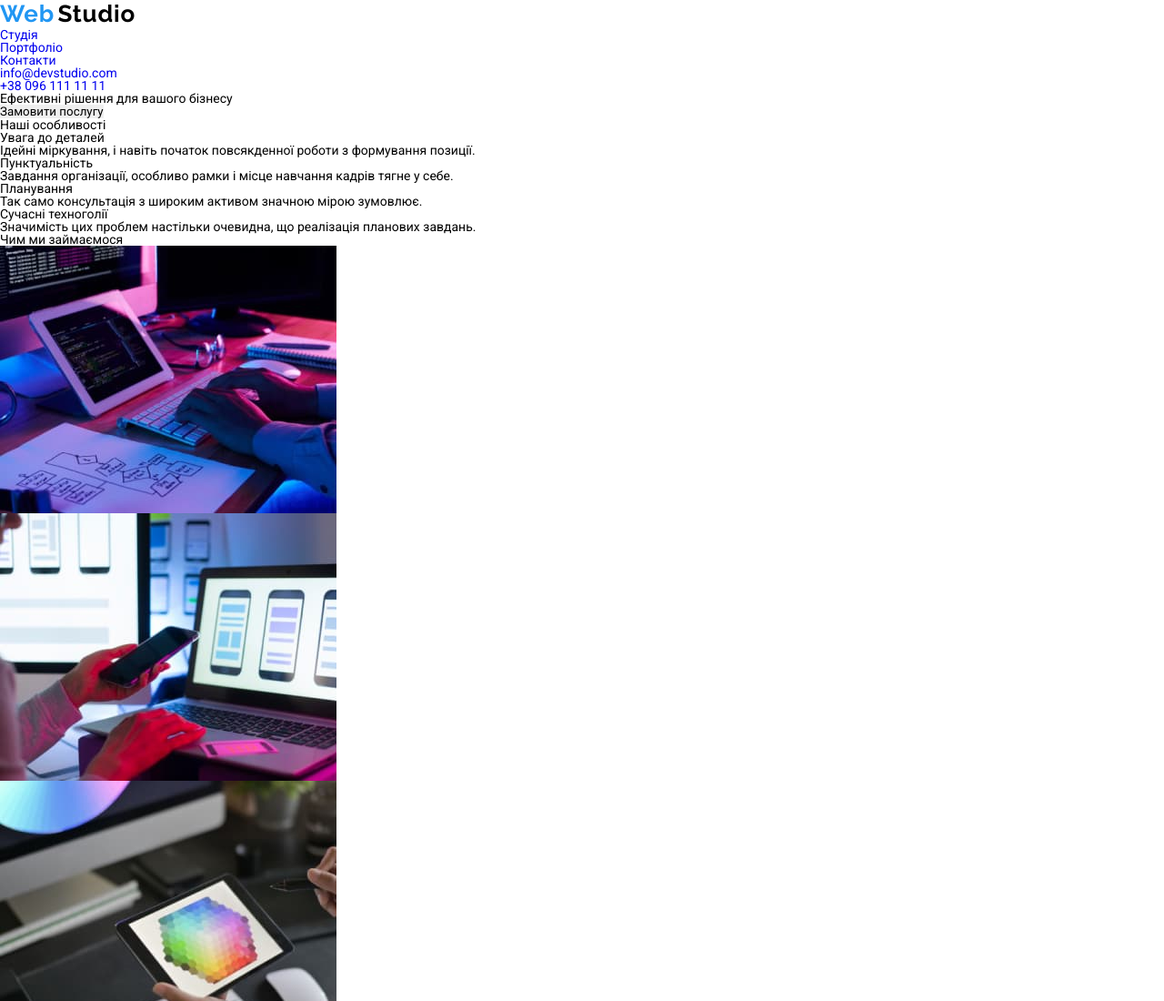
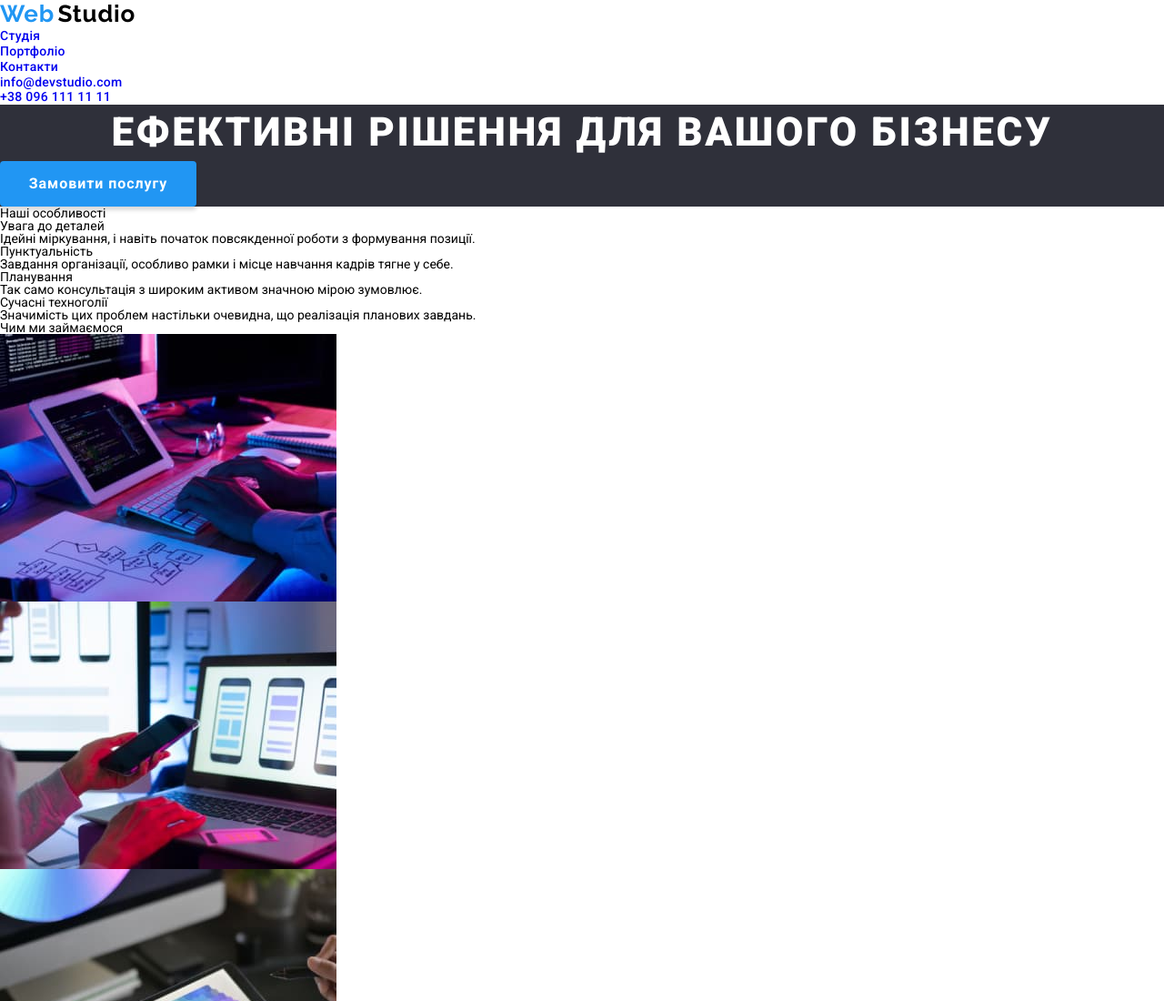
Before and after one commit to MykytaKovtun/goit-markup-hw-02, a plain HTML site: page index.html in a window 1280 px wide. Shown: the top 1100 px of the page at 91% size. Drawn offline with Linux system fonts and the light colour scheme.

Commit message:
headerstyle

```diff
--- a/index.html
+++ b/index.html
@@ -17,25 +17,25 @@
             <a class="logo" href="#"><span class="logo part1">Web</span> <span class="logo part2">Studio</span> </a>
 
             <ul class="navigation">
-                <li><a href="./index.html">Студія</a></li>
-                <li><a href="./porfolio.html">Портфоліо</a></li>
-                <li><a href="#">Контакти</a></li>
+                <li class="navigation-item"><a href="./index.html">Студія</a></li>
+                <li class="navigation-item"><a href="./porfolio.html">Портфоліо</a></li>
+                <li class="navigation-item"><a href="#">Контакти</a></li>
             </ul>
         </nav>
-        <ul>
-            <li><a href="mailto:info@devstudio.com">info@devstudio.com</a></li>
-            <li><a href="tel:+380961111111">+38 096 111 11 11</a></li>
+        <ul class="feedback">
+            <li class="feedback-item"><a href="mailto:info@devstudio.com">info@devstudio.com</a></li>
+            <li class="feedback-item"><a href="tel:+380961111111">+38 096 111 11 11</a></li>
         </ul>
     </header>
     <main>
 
-        <section>
-            <h1>Ефективні рішення для вашого бізнесу</h1>
-            <button type="button">Замовити послугу</button>
+        <section class="primary-maintitle">
+            <h1 class="maintitle">Ефективні рішення для вашого бізнесу</h1>
+            <button class="maintitle-button" type="button">Замовити послугу</button>
         </section>
 
         <section>
-            <h2>Наші особливості</h2>
+            <h2 class="features">Наші особливості</h2>
             <ul>
                 <li>
                     <h3>Увага до деталей</h3>
--- a/styles/styles.css
+++ b/styles/styles.css
@@ -84,6 +84,15 @@ h6 {
     font-size: inherit;
     font-weight: 400;
 }
+body{
+    font-family: 'Roboto', sans-serif;
+}
+
+:root {
+    --color-title: #212121;
+    --color-subtitle: #757575;
+}
+/* header */
 /*logo*/
 .logo {}
 
@@ -104,3 +113,51 @@ h6 {
     letter-spacing: 0.03em;
     color: black;
 }
+.navigation {}
+
+.navigation-item {
+    color: var(--color-title);
+    font-weight: 500;
+    font-size: 14px;
+    line-height: 1.2;
+    letter-spacing: 0.02em;
+}
+
+.feedback {}
+
+.feedback-item {
+    color: var(--color-subtitle);
+    font-weight: 500;
+    font-size: 14px;
+    line-height: 1.2;
+    letter-spacing: 0.02em;
+}
+/* main */
+/* buy */
+.primary-maintitle{
+    background: #2F303A;
+}
+.maintitle {
+    font-weight: 900;
+    font-size: 44px;
+    line-height: 1.4;
+    text-align: center;
+    letter-spacing: 0.06em;
+    text-transform: uppercase;
+    color: #FFFFFF;
+}
+
+.maintitle-button {
+    width: 216px;
+    height: 50px;
+    background: #2196F3;
+    box-shadow: 0px 4px 4px rgba(0, 0, 0, 0.15);
+    border-radius: 4px;
+    font-weight: 700;
+    font-size: 16px;
+    line-height: 2;
+    align-items: center;
+    text-align: center;
+    letter-spacing: 0.06em;
+    color: #FFFFFF;
+}
```
